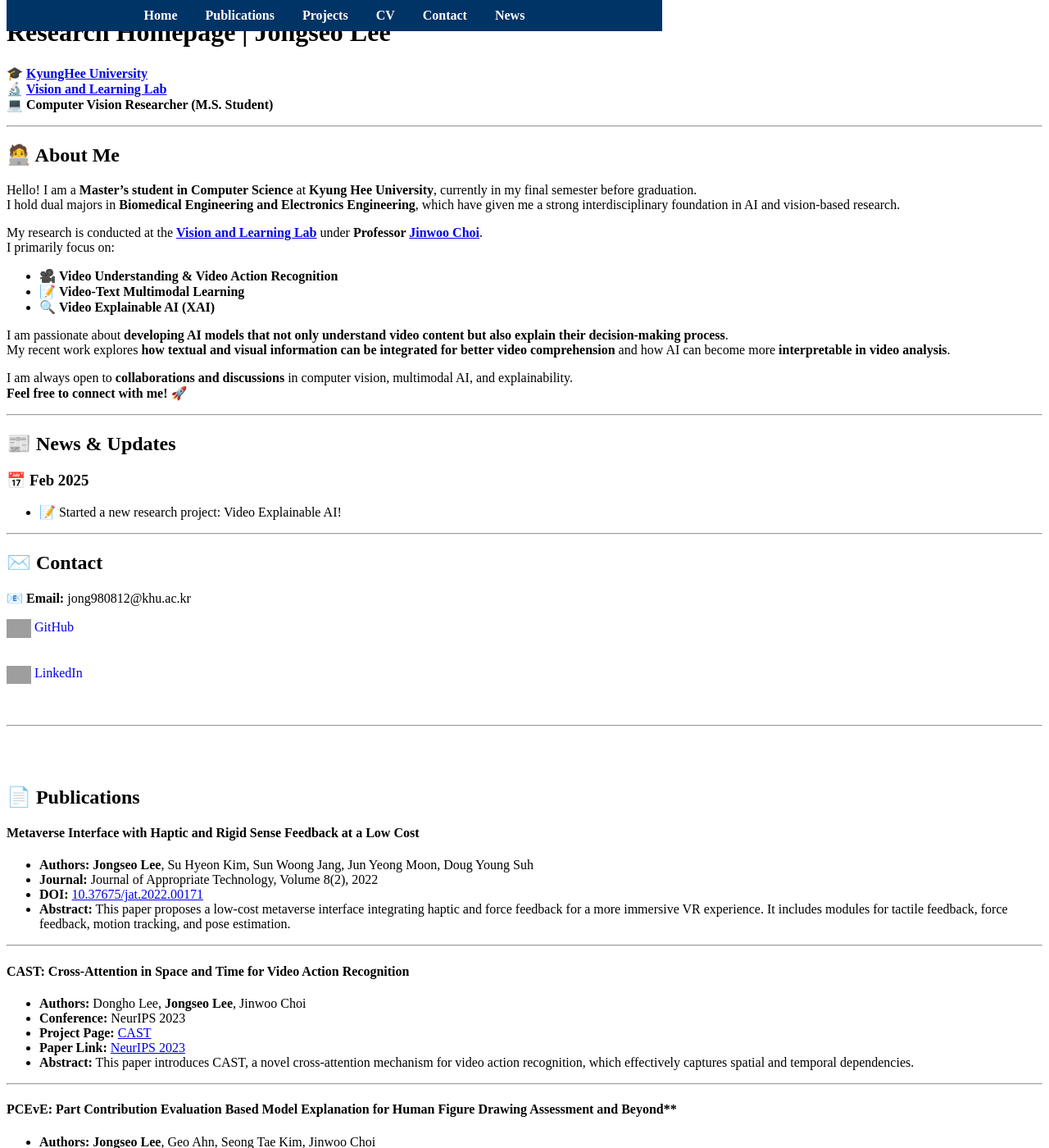
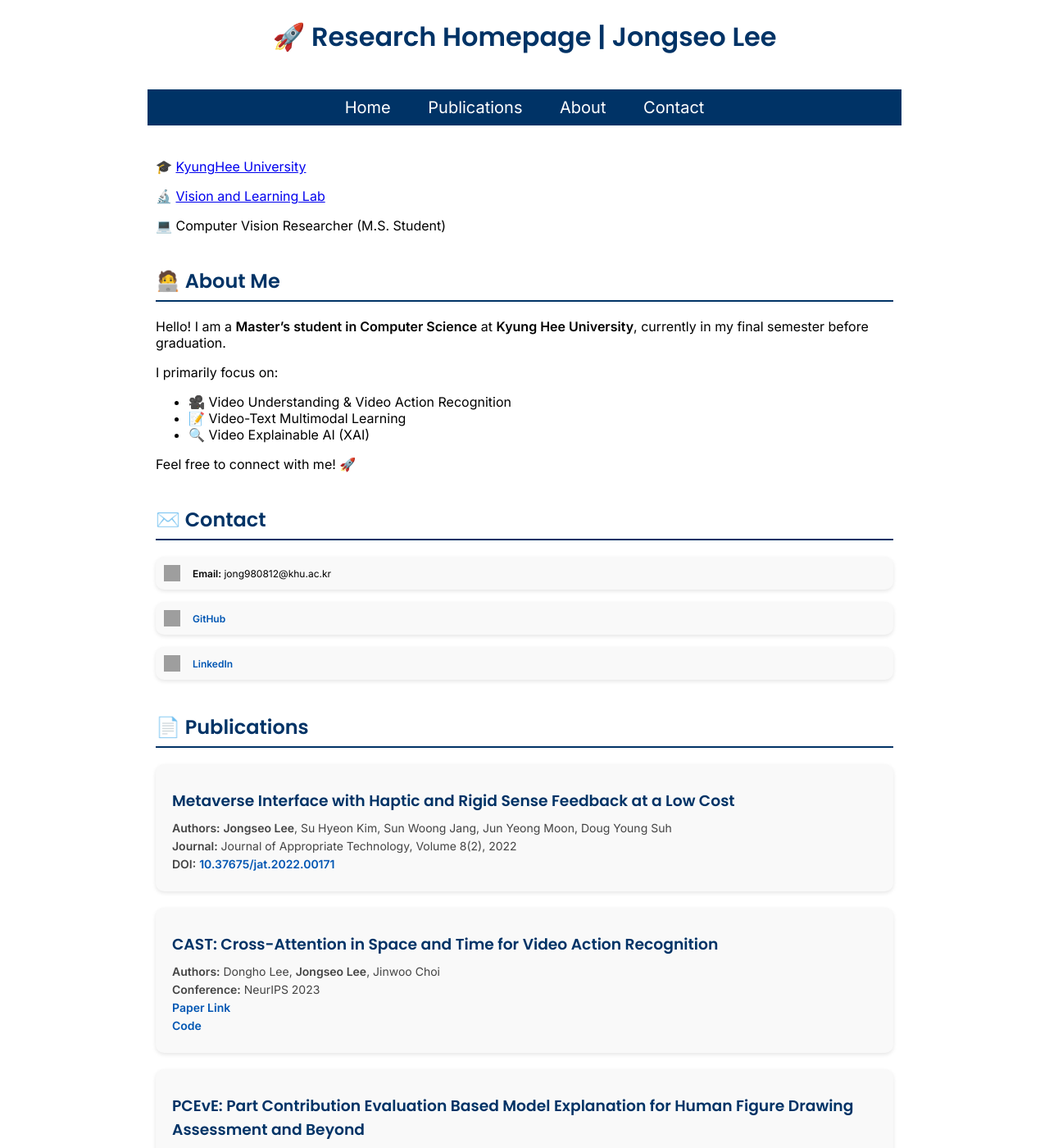
Before and after one commit to jong980812/jong980812.github.io, a Jekyll site: the page index.html, which Jekyll copies as it is, in a window 1280 px wide and 1400 px high. Shown: the whole window at 82% size. Built offline with Jekyll 4.4.1, drawn with Linux system fonts in a browser that asks for light colours; some of the changed text lies outside the part shown; grey boxes are pictures that could not be loaded.

Commit message:
html style change

```diff
--- a/assets/css/style.css
+++ b/assets/css/style.css
@@ -1,28 +1,138 @@
-/* Fixed Navigation Bar */
+body {
+    font-family: 'Inter', 'Poppins', sans-serif;
+    font-weight: 400;
+    /* line-height: 0.8; */
+    text-align: center;
+    margin: 0;
+    padding: 0;
+}
+h1, h2, h3 {
+    font-family: 'Poppins', sans-serif;
+    font-weight: 600;
+    color: #003366; /* 네이비 블루 */
+}
+/* 맨 위 헤더 스타일 */
+.site-header {
+    text-align: center;
+    font-size: 20px;
+    font-weight: bold;
+    color: #003366;
+    /* padding: 5px 0; 간격 줄이기 */
+}
+
+/* 네비게이션 바 스타일 */
 .navbar {
-    position: fixed;
-    top: 0;
-    width: 100%;
     background: #003366;
-    padding: 10px 0;
-    z-index: 1000;
-    text-align: center;
-    max-width: 800px;
-    margin: 0 auto;
+    font-size:20px;
+    padding: 10px;
+    max-width: 900px; /* 중앙 정렬 및 너비 제한 */
+    margin: 40px auto;
+    padding: auto;
 }
+
 .navbar a {
     color: white;
-    padding: 10px 15px;
+    text-decoration: none;
+    padding: 10px 20px;
+}
+
+/* 전체 컨텐츠 스타일 */
+.container {
+    max-width: 900px; /* 중앙 정렬 및 너비 제한 */
+    margin: 40px auto;
+    padding: auto;
+    text-align: left;
+}
+
+/* 섹션 구분 */
+.container h2 {
+    border-bottom: 2px solid #003366;
+    padding-bottom: 6px;
+}
+
+/* 논문 스타일 */
+.container h3 {
+    margin-top: 10px;
+    color: #003366;
+}
+
+
+/* Contact 섹션 스타일 */
+#contact {
+    margin-top: 10px;
+}
+
+/* 개별 Contact 카드 스타일 */
+.contact-card {
+    background: #f9f9f9;  /* 연한 배경 */
+    padding: 10px;
+    margin-bottom: 15px;  /* 카드 간 간격 */
+    border-radius: 10px;   /* 모서리 둥글게 */
+    box-shadow: 0px 2px 5px rgba(0, 0, 0, 0.1);  /* 부드러운 그림자 */
+    display: flex;
+    align-items: center;
+    justify-content: start;
+    gap: 15px;
+}
+
+/* Contact 아이콘 스타일 */
+.contact-card img {
+    width: 20px;  /* 아이콘 크기 */
+    height: 20px;
+}
+
+/* Contact 텍스트 스타일 */
+.contact-card p {
+    font-size: 12px;
+    margin: 0;
+}
+
+/* 링크 스타일 */
+.contact-card a {
+    color: #0056b3;
     text-decoration: none;
     font-weight: bold;
 }
-.navbar a:hover {
-    background: #00509E;
+
+.contact-card a:hover {
+    text-decoration: underline;
 }
 
-/* Section Styles */
-.section {
-    padding: 80px 20px;
-    max-width: 800px;
-    margin: auto;
+
+/* Publications 섹션 스타일 */
+#publications {
+    margin-top: 40px;
 }
+
+/* 개별 논문 카드 스타일 */
+.paper-card {
+    background: #f9f9f9;  /* 연한 배경 */
+    padding: 20px;
+    margin-bottom: 20px;  /* 논문 간격 조정 */
+    border-radius: 10px;   /* 모서리 둥글게 */
+    box-shadow: 0px 2px 5px rgba(0, 0, 0, 0.1);  /* 부드러운 그림자 */
+}
+
+/* 논문 제목 스타일 */
+.paper-card h3 {
+    color: #003366;  /* 네이비 블루 */
+    margin-bottom: 10px;
+}
+
+/* 논문 정보 스타일 */
+.paper-card p {
+    font-size: 14px;
+    color: #444;
+    margin: 5px 0;
+}
+
+/* 링크 스타일 */
+.paper-card a {
+    color: #0056b3;
+    text-decoration: none;
+    font-weight: bold;
+}
+
+.paper-card a:hover {
+    text-decoration: underline;
+}
--- /dev/null
+++ b/index.html
@@ -0,0 +1,106 @@
+<!DOCTYPE html>
+<html lang="en">
+<head>
+    <meta charset="UTF-8">
+    <meta name="viewport" content="width=device-width, initial-scale=1.0">
+    <title>Research Homepage | Jongseo Lee</title>
+    <link href="https://fonts.googleapis.com/css2?family=Inter:wght@300;400;600&family=Poppins:wght@300;400;600&display=swap" rel="stylesheet">
+
+    <link rel="stylesheet" href="assets/css/style.css">
+</head>
+<body>
+    <h1>🚀 Research Homepage | Jongseo Lee</h1>
+
+    <!-- Navigation Bar -->
+    <nav class="navbar">
+        <a href="#home">Home</a>
+        <a href="#publications">Publications</a>
+        <a href="#about">About</a>
+        <a href="#contact">Contact</a>
+    </nav>
+
+    <!-- Home Section -->
+    <div class="container" id="home">
+        <p>🎓 <a href="https://www.khu.ac.kr/eng/user/main/view.do" target="_blank">KyungHee University</a></p>
+        <p>🔬 <a href="https://vll.khu.ac.kr/pub.html" target="_blank">Vision and Learning Lab</a></p>
+        <p>💻 Computer Vision Researcher (M.S. Student)</p>
+    </div>
+    <div class="container">
+        <h2>🧑‍💻 About Me</h2>
+        <p>Hello! I am a <strong>Master’s student in Computer Science</strong> at <strong>Kyung Hee University</strong>, currently in my final semester before graduation.</p>
+        <p>I primarily focus on:</p>
+        <ul>
+            <li>🎥 Video Understanding & Video Action Recognition</li>
+            <li>📝 Video-Text Multimodal Learning</li>
+            <li>🔍 Video Explainable AI (XAI)</li>
+        </ul>
+        <p>Feel free to connect with me! 🚀</p>
+    </div>
+
+    <div class="container" id="contact">
+        <h2>✉️ Contact</h2>
+
+        <div class="contact-card">
+            <img src="https://cdn-icons-png.flaticon.com/512/561/561127.png" alt="Email Icon">
+            <p><strong>Email:</strong> jong980812@khu.ac.kr</p>
+        </div>
+
+        <div class="contact-card">
+            <img src="https://cdn-icons-png.flaticon.com/512/25/25231.png" alt="GitHub Icon">
+            <p> <a href="https://github.com/jong980812" target="_blank">GitHub</a></p>
+        </div>
+
+        <div class="contact-card">
+            <img src="https://cdn-icons-png.flaticon.com/512/174/174857.png" alt="LinkedIn Icon">
+            <p> <a href="https://www.linkedin.com/in/jongseo-lee-a551ab244/" target="_blank">LinkedIn</a></p>
+        </div>
+    </div>
+
+
+
+    <!-- Publications Section -->
+    <div class="container" id="publications">
+        <h2>📄 Publications</h2>
+        <div class="paper-card">
+            <h3>Metaverse Interface with Haptic and Rigid Sense Feedback at a Low Cost</h3>
+            <p><strong>Authors:</strong> <b>Jongseo Lee</b>, Su Hyeon Kim, Sun Woong Jang, Jun Yeong Moon, Doug Young Suh</p>
+            <p><strong>Journal:</strong> Journal of Appropriate Technology, Volume 8(2), 2022</p>
+            <p><strong>DOI:</strong> <a href="https://www.e-jat.org/journal/view.php?doi=10.37675/jat.2022.00171" target="_blank">10.37675/jat.2022.00171</a></p>
+        </div>
+
+        <div class="paper-card">
+            <h3>CAST: Cross-Attention in Space and Time for Video Action Recognition</h3>
+            <p><strong>Authors:</strong> Dongho Lee, <b>Jongseo Lee</b>, Jinwoo Choi</p>
+            <p><strong>Conference:</strong> NeurIPS 2023</p>
+            <p><a href="https://neurips.cc/virtual/2023/poster/70748" target="_blank">Paper Link</a></p>
+            <p><a href="https://github.com/KHU-VLL/CAST" target="_blank">Code</a></p>
+        </div>
+
+        <div class="paper-card">
+            <h3>PCEvE: Part Contribution Evaluation Based Model Explanation for Human Figure Drawing Assessment and Beyond</h3>
+            <p><strong>Authors:</strong> <b>Jongseo Lee</b>, Geo Ahn, Seong Tae Kim, Jinwoo Choi</p>
+            <p><strong>Preprint:</strong> arXiv 2024 (under review)</p>
+            <p><a href="https://arxiv.org/abs/2409.18260" target="_blank">Paper Link</a></p>
+        </div>
+
+        <div class="paper-card">
+            <h3>Efficient Video Class Incremental Learning via Class Token Re-Learning</h3>
+            <p><strong>Authors:</strong> <b>Jongseo Lee</b>, Suhyun Park, Jinwoo Choi</p>
+            <p><strong>Conference:</strong> Korean Institute of Information Scientists and Engineers (KIISE), 2024</p>
+            <p><a href="https://www.dbpia.co.kr/Journal/articleDetail?nodeId=NODE11862420" target="_blank">Paper Link</a></p>
+        </div>
+
+        <div class="paper-card">
+            <h3>Audio-Video Cross Attention for Effective Video Action Recognition</h3>
+            <p><strong>Authors:</strong> <b>Jongseo Lee</b>, Jang Juhyeon, Jinwoo Choi</p>
+            <p><strong>Conference:</strong> Korean Institute of Information Scientists and Engineers (KIISE), 2024</p>
+            <p><a href="https://www.dbpia.co.kr/Journal/articleDetail?nodeId=NODE11862452" target="_blank">Paper Link</a></p>
+        </div>
+
+    </div>
+
+
+
+
+</body>
+</html>
```
Also changed, not shown: publications.html (added, +34 -0 lines), .nojekyll (added), index_backup.html (renamed from index.md).
